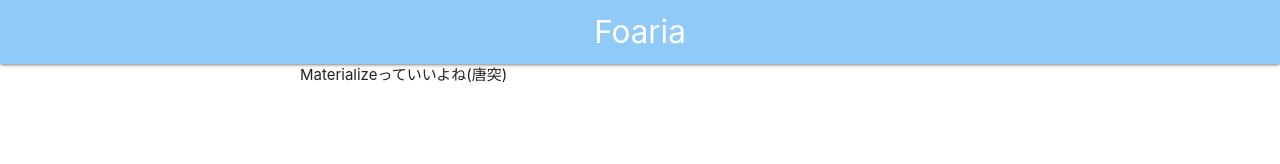
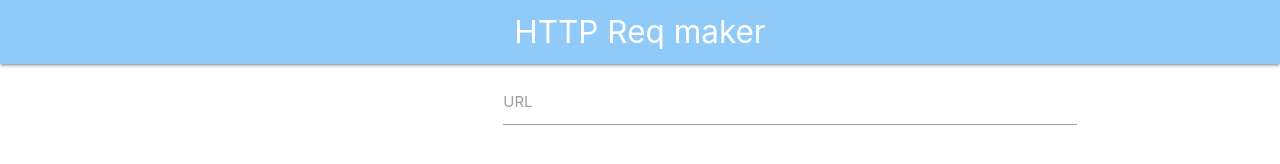
Before and after one commit to gensokyo-kenken/apps, a plain HTML site: page http-req-maker/index.html in a window 1280 px wide. Drawn offline with nearby package versions, Linux system fonts and the light colour scheme.

Commit message:
update index.html

```diff
--- a/http-req-maker/index.html
+++ b/http-req-maker/index.html
@@ -16,7 +16,7 @@
 </body>
 <nav>
     <div class="nav-wrapper blue lighten-3">
-        <a href="#" class="brand-logo center">Foaria</a>
+        <a href="#" class="brand-logo center" style="white-space: nowrap;">HTTP Req maker</a>
     </div>
 </nav>
 
@@ -39,8 +39,14 @@
       }
     }
 </style>
-
+<div class="container">
 <main>
-    Materializeっていいよね(唐突)
+<div class="row" id="url-div">
+    <div class="input-field col s12">
+      <input id="url" type="text" class="validate">
+      <label class="active" for="url">URL</label>
+    </div>
+</div>
 </main>
+</div>
 </html>
```
